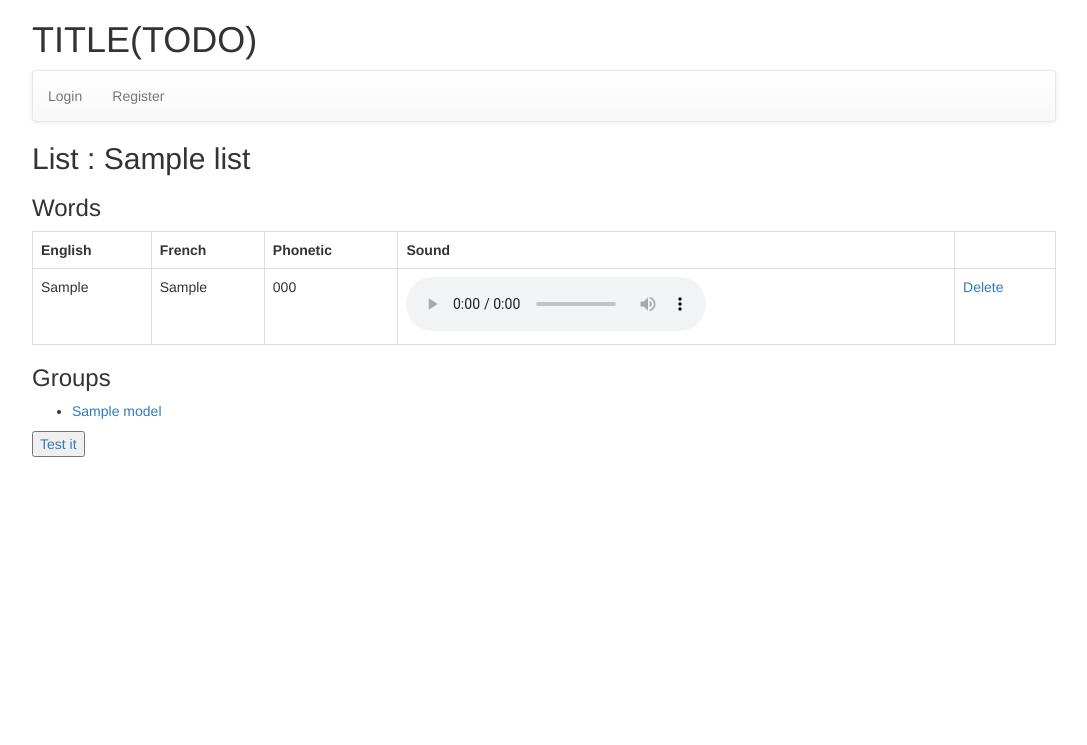
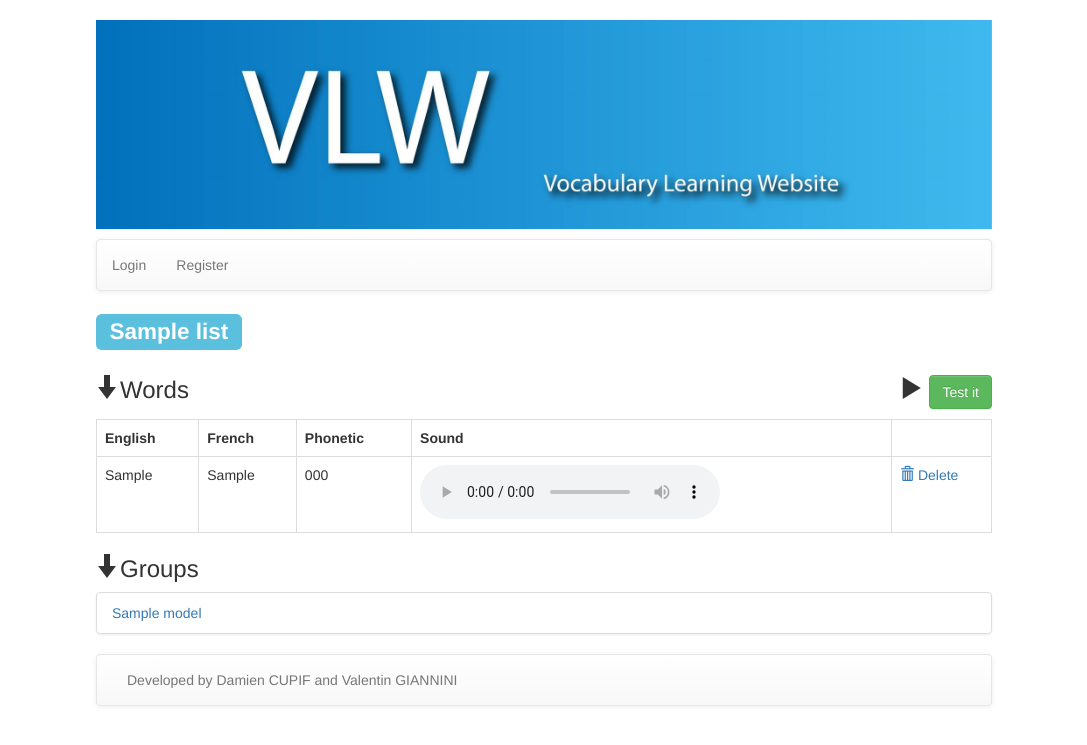
Before and after one commit to gianninou/anglais, a CodeIgniter app: page /index.php/wlist/view/1 in a window 1280 px wide. Shown: the top 745 px of the page, without its empty margins (96-1183 px from the left). Run offline with CodeIgniter, Linux system fonts and the light colour scheme; tables that the repository leaves empty or names only in its code hold one stand-in row (values such as "Sample post").

Commit message:
update views, add baniere, ...

```diff
--- a/src/application/controllers/user.php
+++ b/src/application/controllers/user.php
@@ -43,7 +43,7 @@ class User extends CI_Controller {
 						//$data2['error']="";
 					} else {
 						//$data2['success'] = false;
-						$data2['error'] = "L'utilisateur n'existe pas.";
+						$data2['error'] = "User not exists";
 					}
 
 					if($this->input->post('add')){
--- a/src/application/controllers/wlist.php
+++ b/src/application/controllers/wlist.php
@@ -165,6 +165,7 @@ class Wlist extends CI_Controller {
 		if($this->session->userdata('user')){
 			$lists = List_model::get_tried_lists($this->session->userdata('user')['id']);
 			$data2=array();
+			$data2['id_user']=$this->session->userdata('user')['id'];
 			$data2['lists']=$lists;
 			$data['content']=$this->load->view('tried_lists',$data2,true);
 			$this->load->view('template',$data);
--- a/src/application/models/group_model.php
+++ b/src/application/models/group_model.php
@@ -173,4 +173,15 @@ class Group_model extends CI_model
 		return $res;
 
 	}
+
+	public static function delete_user($id_group, $id_user) {
+		$CI =& get_instance();
+		$CI->db->delete("group_user", array('id_user' => $id_user , 'id_group' => $id_group));
+	}
+
+	public static function delete_list($id_group, $id_list) {
+		$CI =& get_instance();
+		$CI->db->delete("group_list", array('id_list' => $id_list , 'id_group' => $id_group));
+	}
+
 }
--- a/src/application/models/list_model.php
+++ b/src/application/models/list_model.php
@@ -222,6 +222,29 @@ class List_model extends CI_model
 		return $lists;
 	}
 
+	public function get_stat($user_id){
+		$query = $this->db->query("
+			select nb_right, nb_false, nb_all
+			from list_word, user_word
+			where $this->id = list_word.id_list
+			and list_word.id_word = user_word.id_word
+			and user_word.id_user = $user_id
+			");
+      	$lists=array();
+		$nbWord=0;
+		$ok=0;
+		if($query->num_rows()==0){
+			return 0;
+		}
+		foreach ($query->result() as $row) {
+			$nbWord=$nbWord+1;
+			if($row->nb_right >= $row->nb_false*2  &&  $row->nb_all>5 ){
+				$ok++;
+			}
+		}
+		return floor(($ok/$nbWord)*100);
+	}
+
 
 
 
--- a/src/application/views/answer_word.php
+++ b/src/application/views/answer_word.php
@@ -3,7 +3,11 @@
 
 	<div>
 		<?php if(isset($previous)){ ?>
-		Previous word : <?php echo ($previous?"good":"bad"); ?> answer
+			<?php if($previous){ ?>
+				<h4><span class="label label-success">Previous word : good answer</span></h4>
+			<?php }else{ ?>
+				<h4><span class="label label-danger">Previous word : bad answer</span></h4>
+			<?php } ?>
 		<?php } ?>
 	</div>
 
--- a/src/application/views/list_view.php
+++ b/src/application/views/list_view.php
@@ -1,6 +1,18 @@
 <div id="list_view">
-	<h2>List : <?php echo $list->get_name();?></h2>
-	<h3>Words</h3>
+	<h2><span class="label label-info"><?php echo $list->get_name();?></span></h2>
+
+
+	<h3 style="float:left"><span class="glyphicon glyphicon-arrow-down" aria-hidden="true"></span>Words</h3>
+
+	<h3 style="float:right">
+		<span class="glyphicon glyphicon-play" aria-hidden="true"></span>
+
+		<a href="<?php echo base_url()."/index.php/wlist/answer/".$list->get_id(); ?>">
+			<button type="button" class="btn btn-success">Test it</button>
+		</a>
+
+	</h3>
+
 	<table class="table table-hover table-bordered">
 
 		<th>English</th>
@@ -21,15 +33,18 @@
 		                </audio>
 					<?php } ?>
 				</td>
-				<td><a href="<?php echo base_url()."/index.php/wlist/delete_word/".$word->get_id()."/".$list->get_id(); ?>">Delete</a></td>
+				<td  width="100"><a href="<?php echo base_url()."/index.php/wlist/delete_word/".$word->get_id()."/".$list->get_id(); ?>"><span class="glyphicon glyphicon-trash" aria-hidden="true"></span> Delete</a></td>
 			</tr>
 		<?php } ?>
 	</table>
+	<?php if($list->get_id_admin() == $this->session->userdata('user')['id']){ ?>
+		<a href="<?php echo base_url()."/index.php/word/add/".$list->get_id(); ?>"><button>Add word</button></a>
+	<?php } ?>
 
-	<h3>Groups</h3>
-	<ul>
+	<h3><span class="glyphicon glyphicon-arrow-down" aria-hidden="true"></span>Groups</h3>
+	<ul class="list-group">
 		<?php foreach($groups as $g){ ?>
-			<li><a href="<?php echo base_url()."/index.php/group/view/".$g->get_id(); ?>"><?php echo $g->get_name(); ?></a></li>
+			<li class="list-group-item"><a href="<?php echo base_url()."/index.php/group/view/".$g->get_id(); ?>"><?php echo $g->get_name(); ?></a></li>
 		<?php } ?>
 	</ul>
 
@@ -37,11 +52,9 @@
 
 
 	<?php if($list->get_id_admin() == $this->session->userdata('user')['id']){ ?>
-		<a href="<?php echo base_url()."/index.php/word/add/".$list->get_id(); ?>"><button>Add word</button></a>
 		<a href="<?php echo base_url()."/index.php/group/addlist/".$list->get_id(); ?>"><button>Add to group</button></a>
-		<a href=""><button>Share (TODO)</button></a>
+		<!-- <a href=""><button>Share (TODO)</button></a>-->
 	<?php } ?>
-	<a href="<?php echo base_url()."/index.php/wlist/answer/".$list->get_id(); ?>"><button>Test it</button></a>
 
 
 </div>
--- a/src/application/views/my_groups.php
+++ b/src/application/views/my_groups.php
@@ -1,8 +1,8 @@
 <div id="my_groups">
 	<h2>My groups</h2>
-	<ul>
+	<ul class="list-group">
 		<?php foreach ($groups as $key => $group) { ?>
-			<li>
+			<li class="list-group-item">
 				<a href="<?php echo base_url()."index.php/group/view/".$group->get_id(); ?>"><?php echo $group->get_name(); ?></a>
 			</li>
 		<?php } ?>
--- a/src/application/views/my_lists.php
+++ b/src/application/views/my_lists.php
@@ -1,8 +1,8 @@
 <div id="my_lists">
 	<h2>My lists</h2>
-	<ul>
+	<ul class="list-group">
 		<?php foreach ($lists as $key => $list) { ?>
-			<li>
+			<li class="list-group-item">
 				<a href="<?php echo base_url()."index.php/wlist/view/".$list->get_id(); ?>"><?php echo $list->get_name(); ?></a>
 			</li>
 		<?php } ?>
--- a/src/application/views/template.php
+++ b/src/application/views/template.php
@@ -9,10 +9,12 @@
 </head>
 <body>
     <header>
-        <h1>TITLE(TODO)</h1>
+        <h1 id="banniere"><a href="<?php echo base_url().'index.php'; ?>"><img src="<?php echo base_url() . 'assets/img/banniere.jpg' ; ?>"/></a></h1>
+
         <nav class="navbar navbar-default" role="navigation">
+
+            <?php  if ($this->session->userdata('user') == true) { ?>
                 <ul class="nav navbar-nav">
-                <?php  if ($this->session->userdata('user') == true) { ?>
                     <li class="dropdown">
                         <a href="#" class="dropdown-toggle" data-toggle="dropdown" role="button" aria-expanded="false">Lists<span class="caret"></span></a>
                         <ul class="dropdown-menu" role="menu">
@@ -29,13 +31,17 @@
                             <li><a href="<?php  echo base_url().'index.php/group/add'; ?>">Create a new group</a></li>
                         </ul>
                     </li>
-                <li><a href="#">Settings</a></li>
-                <li><a href="<?php  echo base_url().'index.php/welcome/logout'; ?>">Logout</a></li>
+                </ul>
+                <ul class="nav navbar-nav navbar-right">
+                    <li class="navbar-right"><a href="<?php  echo base_url().'index.php/welcome/logout'; ?>">Logout&nbsp;&nbsp;&nbsp;&nbsp;&nbsp;&nbsp;&nbsp;&nbsp;</a></li>
+                </ul>
             <?php }else{ ?>
+                <ul class="nav navbar-nav">
                     <li><a href="<?php  echo base_url().'index.php/welcome/login'; ?>">Login</a></li>
                     <li><a href="<?php  echo base_url().'index.php/welcome/register'; ?>">Register</a></li>
+                </ul>
             <?php } ?>
-            </ul>
+
         </nav>
     </header>
 
@@ -43,6 +49,11 @@
         <?php echo $content; ?>
     </div>
     <footer>
+        <nav class="navbar navbar-default">
+            <div class="container-fluid">
+                <p class="navbar-text">Developed by Damien CUPIF and Valentin GIANNINI</p>
+            </div>
+        </nav>
     </footer>
 </body>
 </html>
--- a/src/assets/css/style.css
+++ b/src/assets/css/style.css
@@ -1,5 +1,16 @@
 body
 {
 	margin:  auto !important;
-	width: 80%;
+	width: 70%;
 }
+
+footer
+{
+	margin-top: 20px;
+	margin-bottom	: 20px;
+}
+
+#banniere  img
+{
+	width: 100%;
+}
```
Also changed, not shown: src/application/controllers/group.php (+17 -0 lines), src/application/controllers/welcome.php (+7 -2 lines), src/application/views/add_group.php (+7 -3 lines), src/application/views/add_list.php (+7 -3 lines), src/application/views/add_user.php (+7 -3 lines), src/application/views/add_word.php (+9 -3 lines), src/application/views/group_view.php (+16 -9 lines), src/application/views/login.php (+7 -0 lines), src/application/views/tried_lists.php (+27 -3 lines), src/assets/img/banniere.jpg (added). Lines whose indentation alone changed are shown as unchanged.
